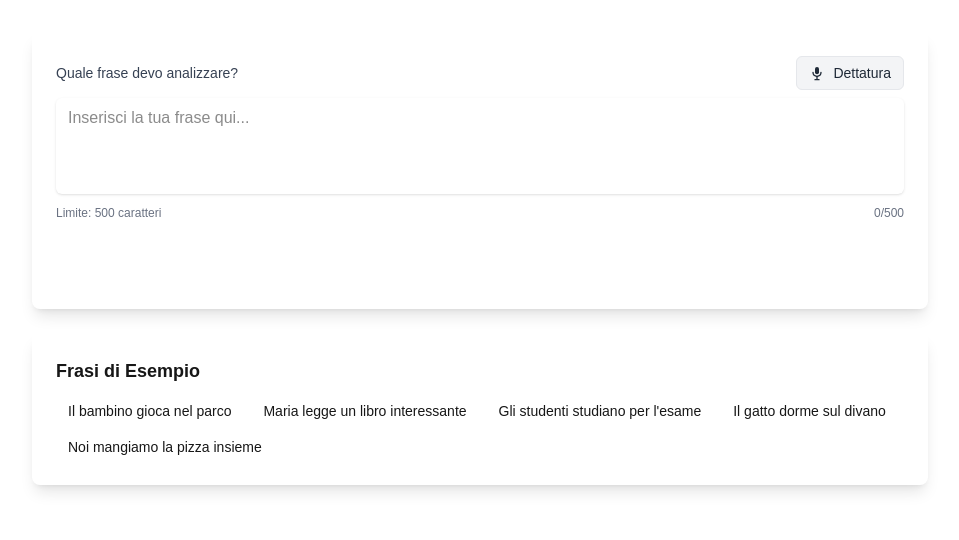
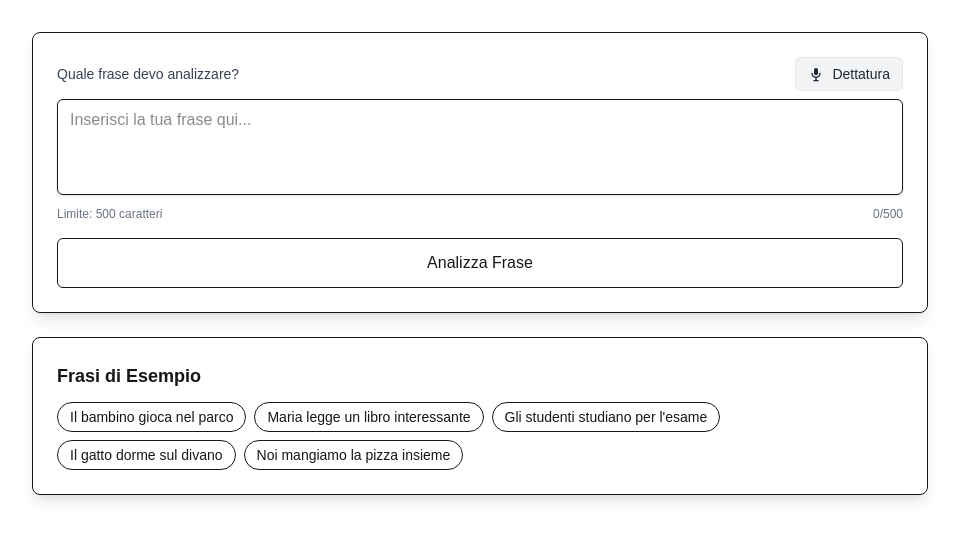
Before and after one commit to Mudassirdbs/logical_analyzer, a Next.js app: page / in a window 1280 px wide. Shown: the top 540 px of the page, without its empty margins (160-1119 px from the left). Built offline with nearby package versions, Linux system fonts and the light colour scheme.

Commit message:
feat: ui changes

```diff
--- a/src/app/page.tsx
+++ b/src/app/page.tsx
@@ -74,6 +74,7 @@ export default function Home() {
   useEffect(() => {
     const handleMessage = (event: MessageEvent) => {
       if (event.data && event.data.type === 'wp-theme' && event.data.colors) {
+        console.log('event.data.colors', event.data.colors);
         setTheme(event.data.colors);
 
         const root = document.documentElement;
@@ -229,7 +230,7 @@ export default function Home() {
     <div className="min-h-screen" style={bodyStyle}>
       <div className="container mx-auto px-4 py-8">
         <div className="max-w-4xl mx-auto">
-          <div className="rounded-lg shadow-lg p-6 mb-6" style={cardStyle}>
+          <div className="rounded-lg shadow-lg p-6 mb-6 border border-black-500" style={cardStyle}>
             <div className="mb-4">
               <div className="flex items-center justify-between mb-2">
                 <label htmlFor="sentence-input" className="block text-sm font-medium text-gray-700 dark:text-gray-300">
@@ -273,7 +274,7 @@ export default function Home() {
                 }}
                 placeholder="Inserisci la tua frase qui..."
                 maxLength={500}
-                className="w-full h-24 px-3 py-2 rounded-md shadow-sm focus:outline-none focus:ring-2 focus:ring-blue-500 focus:border-transparent resize-none"
+                className="w-full h-24 px-3 py-2 rounded-md shadow-sm focus:outline-none focus:ring-2 focus:ring-blue-500 focus:border-transparent resize-none border"
                 style={theme ? {
                   backgroundColor: 'var(--wp-bg-color)',
                   color: 'var(--wp-text-color)',
@@ -293,12 +294,12 @@ export default function Home() {
             <button
               onClick={handleAnalyze}
               disabled={!inputText.trim() || isAnalyzing}
-              className="w-full text-white font-medium py-3 px-4 rounded-md transition-colors duration-200 flex items-center justify-center"
+              className="w-full font-medium py-3 px-4 rounded-md transition-colors duration-200 flex items-center justify-center text-black-500 border border-black-500 cursor-pointer"
               style={!inputText.trim() || isAnalyzing
                 ? {}
                 : theme
                   ? { backgroundColor: 'var(--wp-button-color)', color: '#ffffff' }
-                  : { backgroundColor: '#2563eb' }
+                  : { backgroundColor: theme ? 'var(--wp-button-color)' : '#2563eb', color: '#ffffff' }
               }
             >
               {isAnalyzing ? (
@@ -328,7 +329,7 @@ export default function Home() {
             </div>
           )}
 
-          <div className="rounded-lg shadow-lg p-6 mb-6" style={cardStyle}>
+          <div className="rounded-lg shadow-lg p-6 mb-6 border border-black-500" style={cardStyle}>
             <h3 className="text-lg font-semibold mb-3" style={theme ? { color: 'var(--wp-text-color)' } : {}}>Frasi di Esempio</h3>
             <div className="flex flex-wrap gap-2">
               {exampleSentences.map((sentence, index) => (
@@ -339,7 +340,7 @@ export default function Home() {
                     setInterimText("");
                     if (error) setError(null);
                   }}
-                  className="px-3 py-1 rounded-full text-sm transition-colors duration-200"
+                  className="px-3 py-1 rounded-full text-sm transition-colors duration-200 border border-black-500 cursor-pointer"
                   style={theme
                     ? {
                         backgroundColor: 'var(--wp-bg-color)',
```
Also changed, not shown: 1 other file (tests, documents, lock files or other folders).
